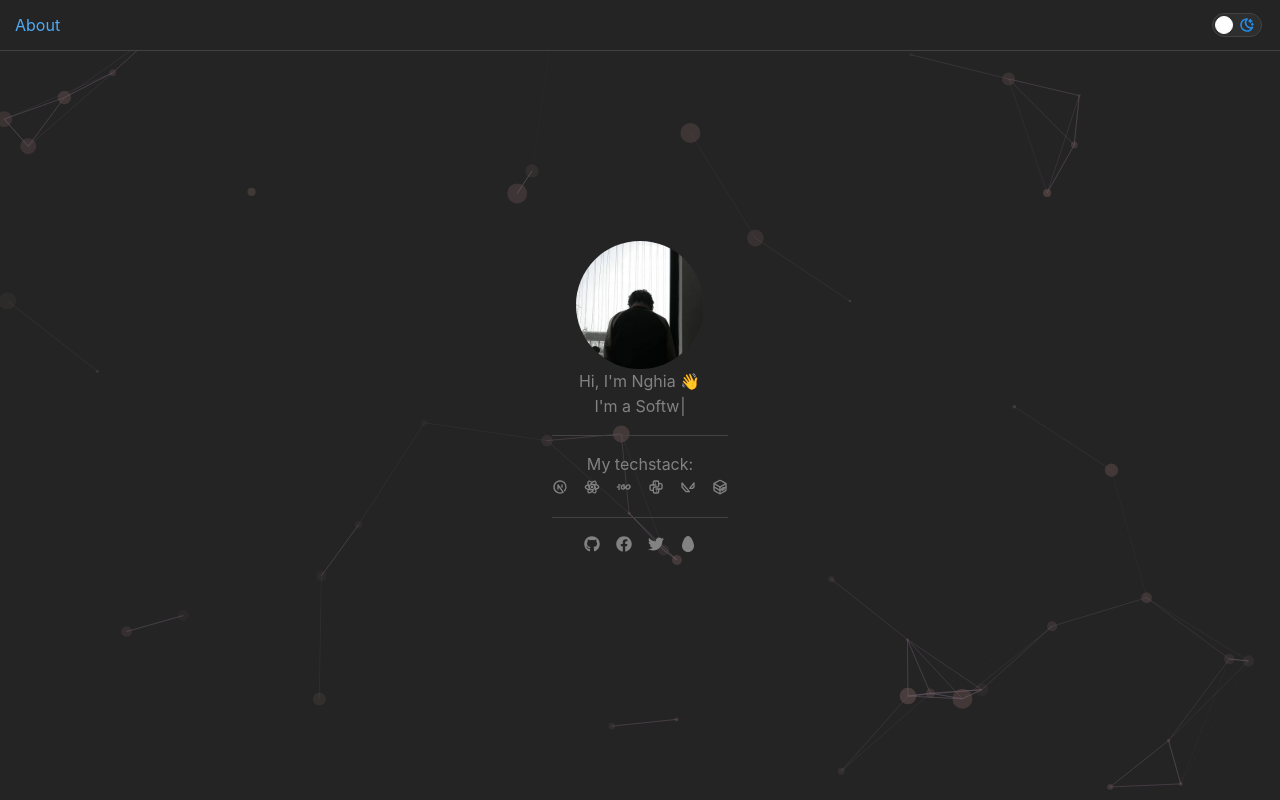
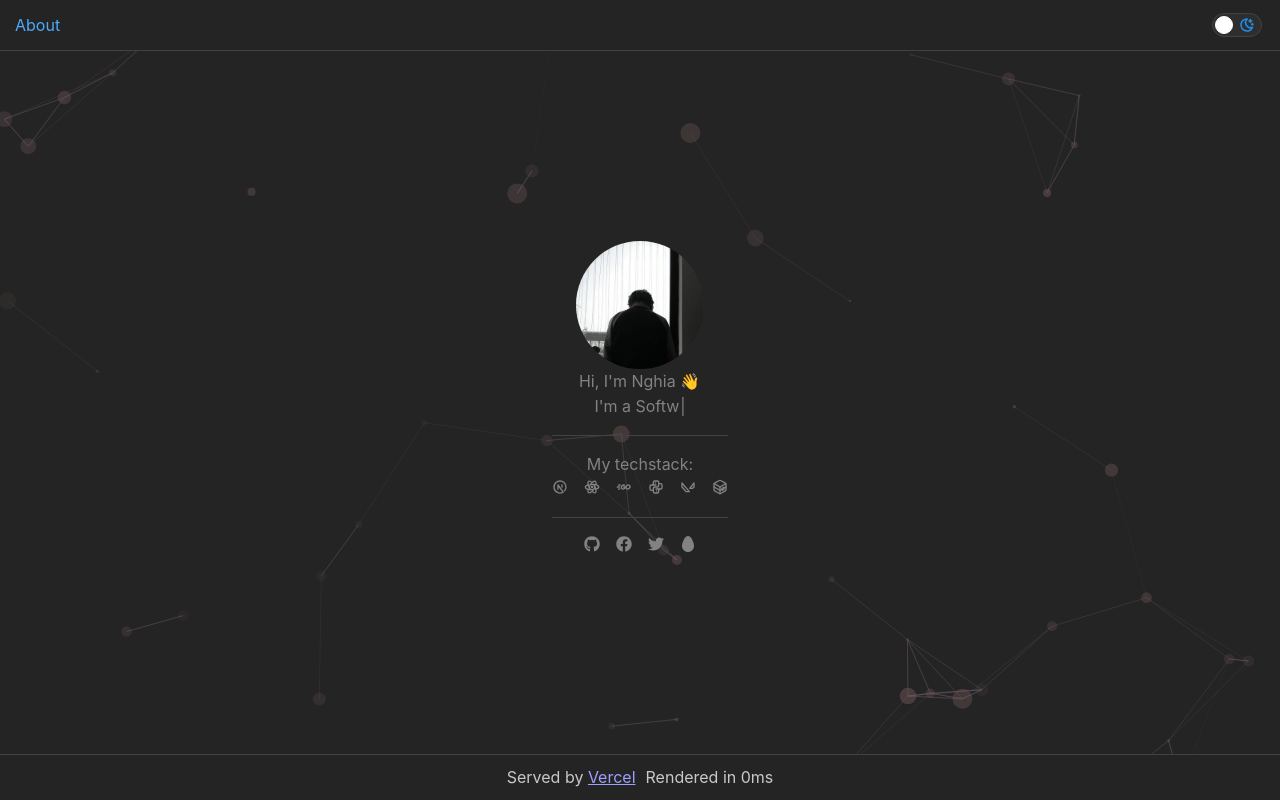
Before and after one commit to twilightty/portfolio, a Next.js app: page / in a window 1280 px wide. Built offline with nearby package versions, Linux system fonts and the light colour scheme.

Commit message:
add render time

```diff
--- a/app/layout.tsx
+++ b/app/layout.tsx
@@ -10,12 +10,14 @@ import {
   ColorSchemeScript,
   MantineProvider,
   Flex,
+  Center,
+  Text,
 } from "@mantine/core";
 import Item from "@/app/Components/Main/Header/Item";
 import LDButton from "./Components/LightAndDarkButton";
 import LDAbout from "./Components/Main/About";
 
-import { useEffect, useMemo, useState } from "react";
+import { useEffect, useMemo, useState, useLayoutEffect } from "react";
 import Particles, { initParticlesEngine } from "@tsparticles/react";
 import {
   type Container,
@@ -26,6 +28,8 @@ import {
 
 import { loadSlim } from "@tsparticles/slim";
 
+import Link from "next/link";
+
 const inter = Inter({ subsets: ["latin"] });
 
 export default function RootLayout({
@@ -34,6 +38,8 @@ export default function RootLayout({
   children: React.ReactNode;
 }>) {
   const [init, setInit] = useState(false);
+
+  const [time, setTime] = useState(0);
 
   useEffect(() => {
     initParticlesEngine(async (engine) => {
@@ -47,6 +53,15 @@ export default function RootLayout({
     }).then(() => {
       setInit(true);
     });
+  }, []);
+
+  useLayoutEffect(() => {
+    const startTime: any = new Date();
+    return () => {
+      const endTime: any = new Date();
+      const timeRendered = endTime - startTime;
+      setTime(timeRendered);
+    };
   }, []);
 
   const particlesLoaded = async (container?: Container): Promise<void> => {
@@ -595,6 +610,25 @@ export default function RootLayout({
               </div>
             </AppShell.Header>
             <AppShell.Main>{children}</AppShell.Main>
+            <AppShell.Footer>
+              <Center>
+                <div
+                  style={{
+                    marginLeft: 15,
+                    marginRight: 15,
+                    marginTop: 10,
+                    marginBottom: 10,
+                  }}
+                >
+                  <Flex gap="xs">
+                    <Text>
+                      Served by <Link href="https://vercel.com">Vercel</Link>
+                    </Text>
+                    <Text>Rendered in {time}ms</Text>
+                  </Flex>
+                </div>
+              </Center>
+            </AppShell.Footer>
           </AppShell>
         </MantineProvider>
       </body>
```
